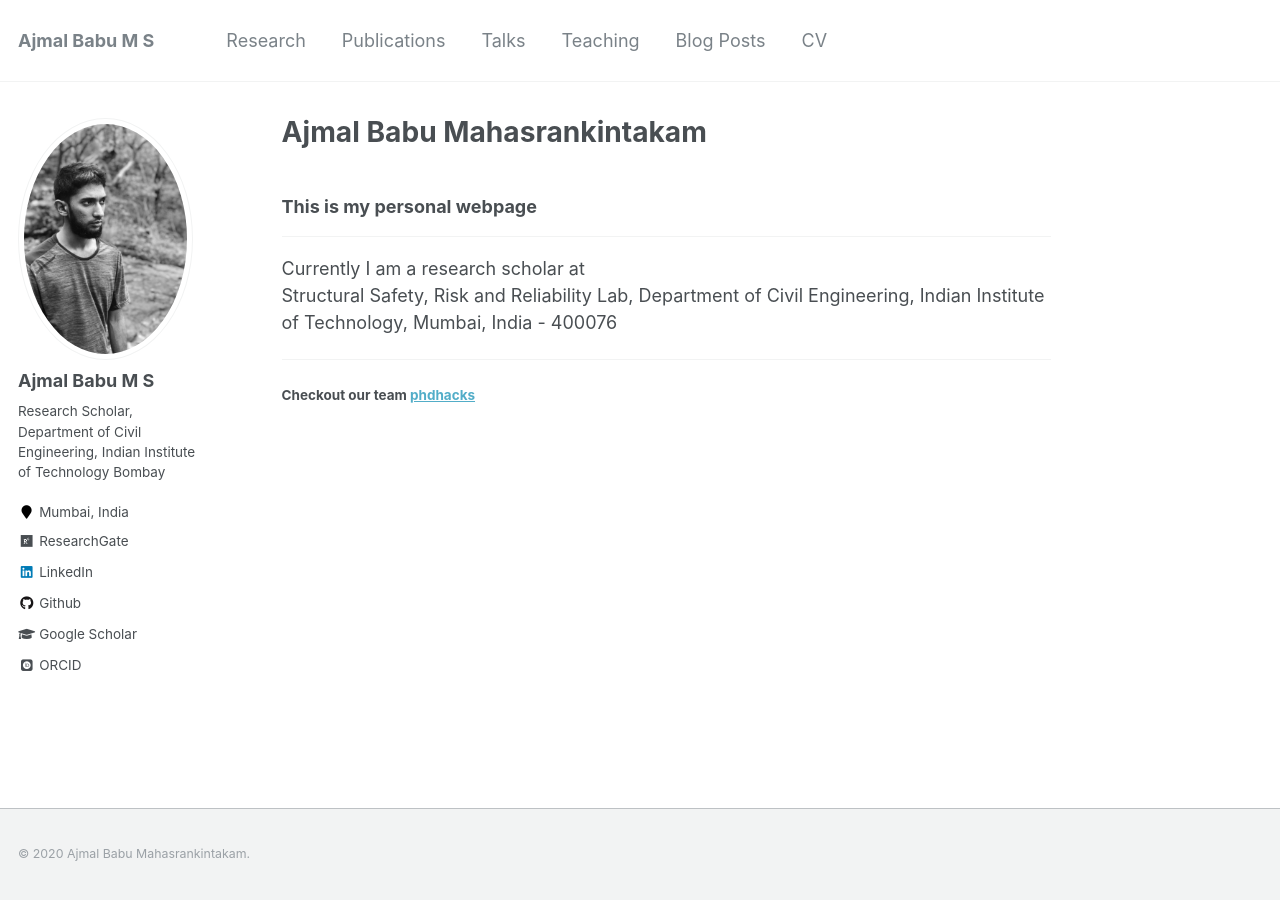
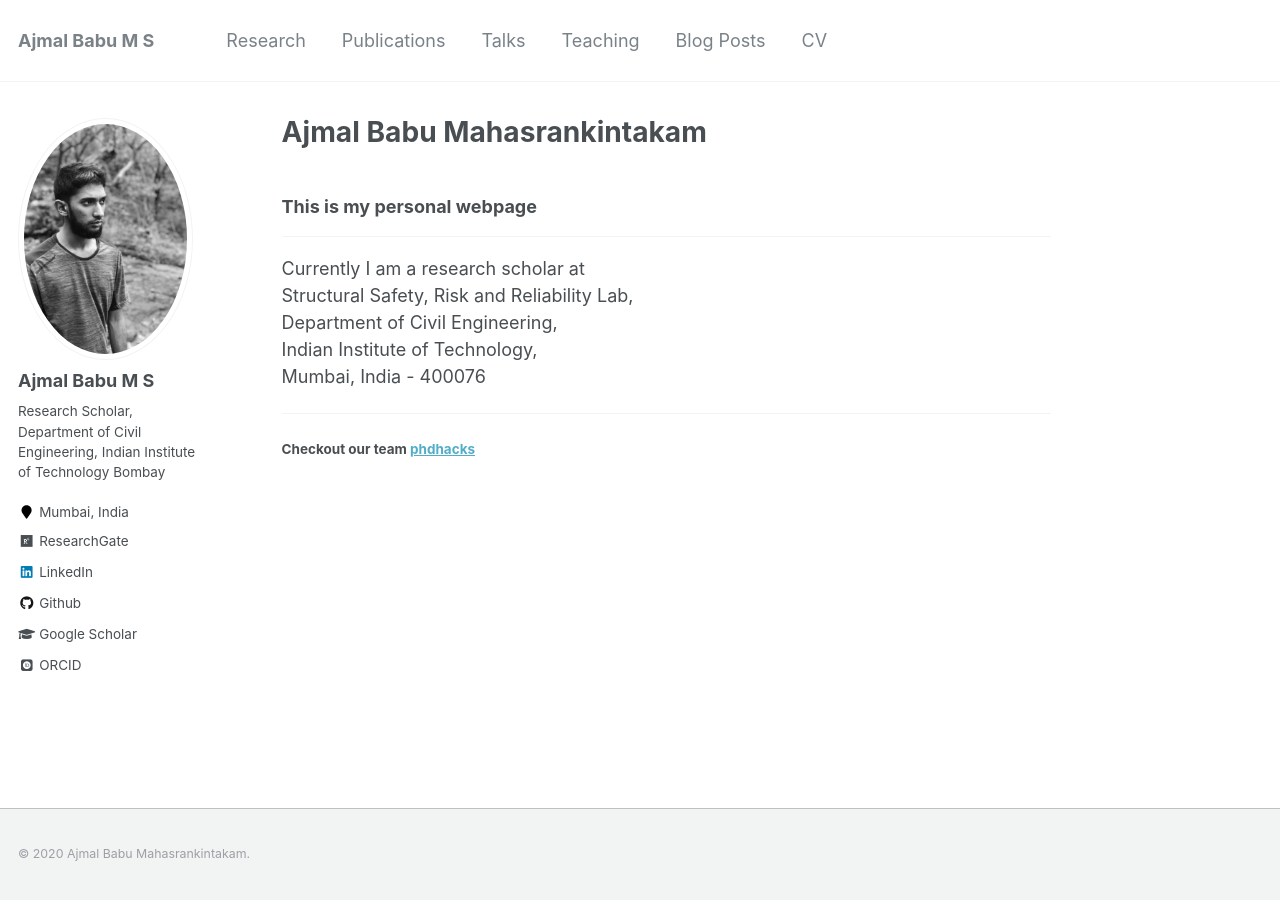
Before and after one commit to ajmalbabums/ajmalbabums.github.io, a Jekyll site: the page built from _pages/about.md, in a window 1280 px wide. Built offline with Jekyll 4.4.1, drawn with Linux system fonts in a browser that asks for light colours; some web fonts are replaced.

```diff
--- a/_pages/about.md
+++ b/_pages/about.md
@@ -11,10 +11,10 @@ redirect_from:
 
 ### This is my personal webpage
 ------------
-Currently I am a research scholar at
-Structural Safety, Risk and Reliability Lab,
-Department of Civil Engineering,
-Indian Institute of Technology,
+Currently I am a research scholar at  \
+Structural Safety, Risk and Reliability Lab, \
+Department of Civil Engineering, \
+Indian Institute of Technology, \
 Mumbai, India - 400076
 
 ------------
```
